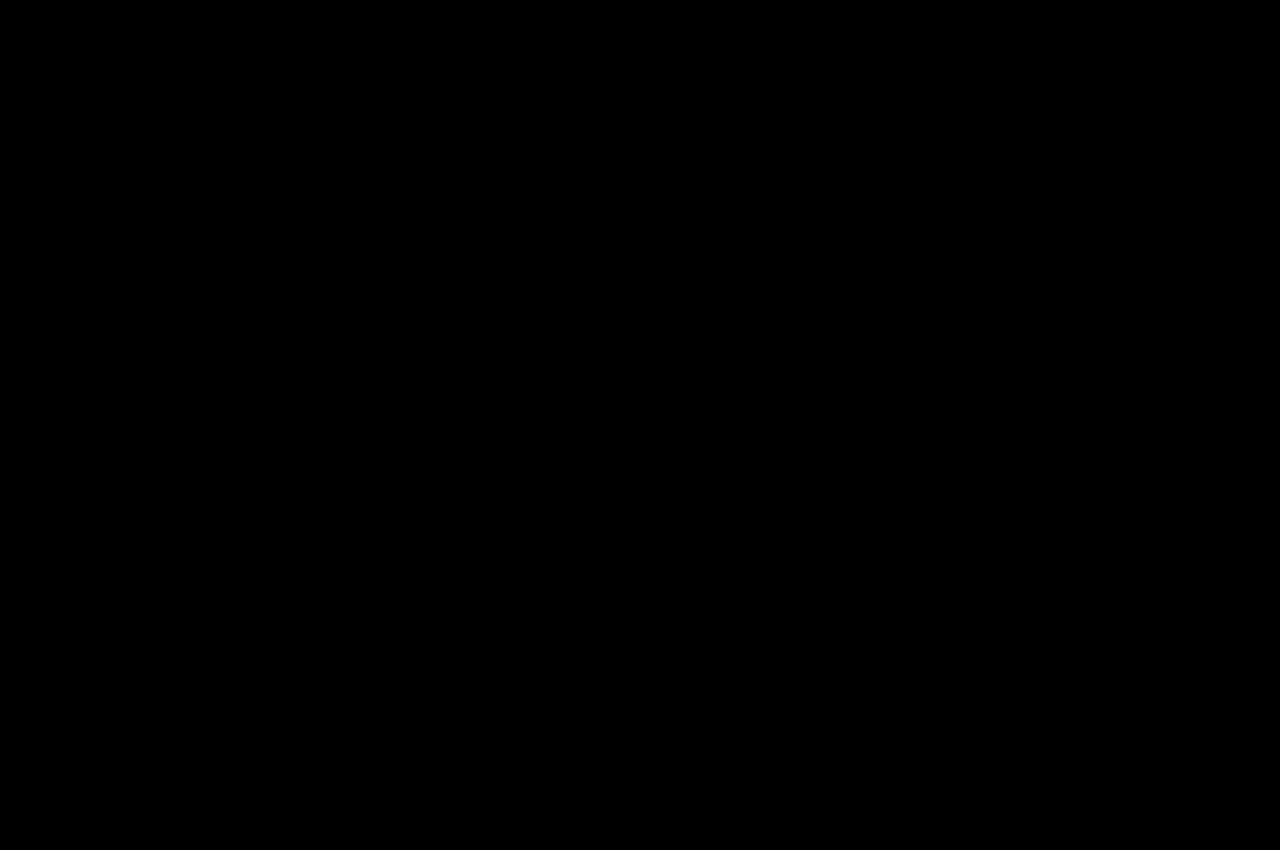
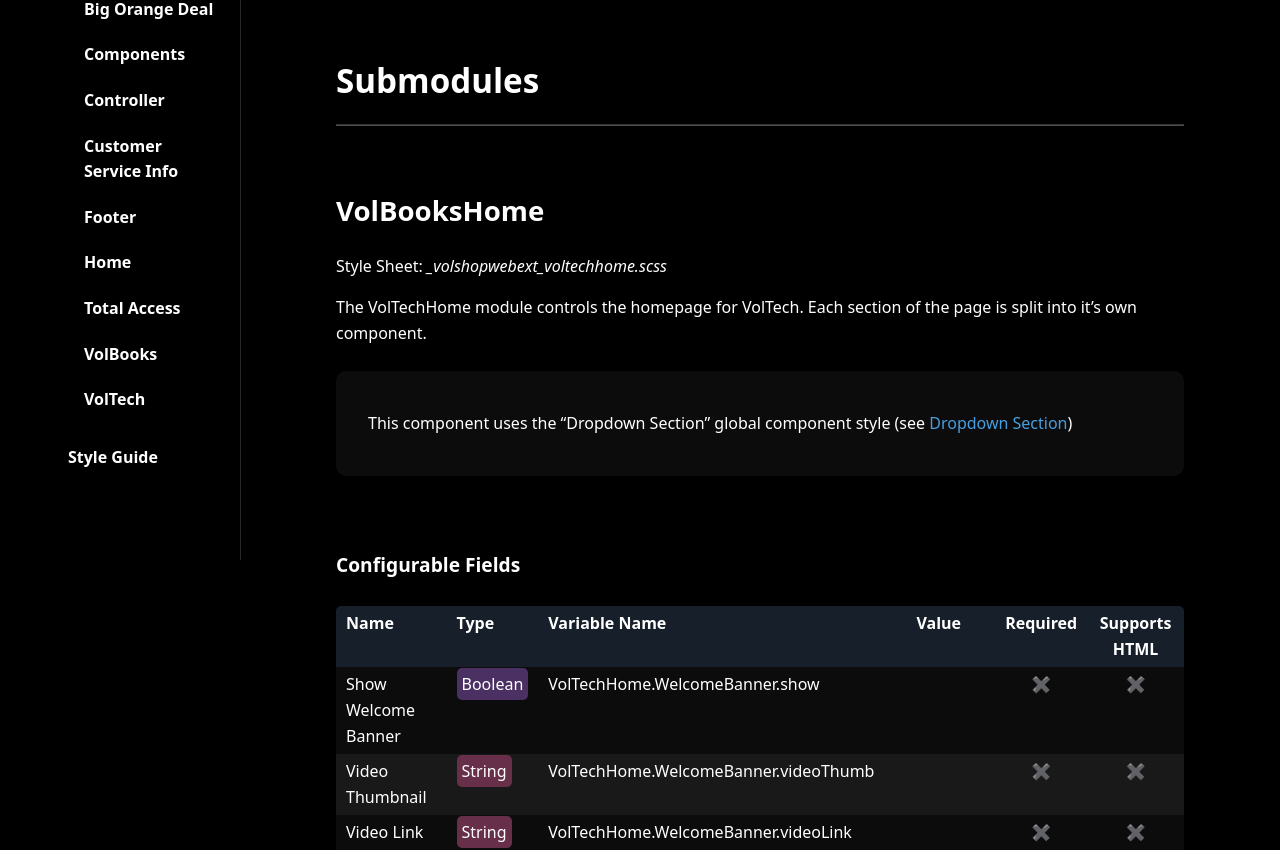
Before and after one commit to VolShop-UTK/volshop-utk.github.io, a React (Vite) app: page /extension/modules/voltech in a window 1280 px wide. Before the commit this address had no page. Shown: the part 240-1090 px from the top of the page. Before the commit the page ends 800 px from the top, so only its background shows below. Built offline with nearby package versions, Linux system fonts and the light colour scheme.

Commit message:
started voltech

```diff
--- a/src/App.jsx
+++ b/src/App.jsx
@@ -17,6 +17,7 @@ import Footer from './pages/ExtensionPage/Modules/Footer.jsx';
 import ModulesHome from './pages/ExtensionPage/Modules/ModulesHome.jsx';
 import TotalAccess from './pages/ExtensionPage/Modules/TotalAccess.jsx';
 import VolBooks from './pages/ExtensionPage/Modules/VolBooks.jsx';
+import VolTech from './pages/ExtensionPage/Modules/VolTech.jsx';
 
 function App() {
     document.querySelectorAll('h2, h3, h4, h5, h6').forEach(function (header) {
@@ -44,6 +45,7 @@ function App() {
                     <Route path='modules/home' element={<ModulesHome />} />
                     <Route path='modules/total-access' element={<TotalAccess />} />
                     <Route path='modules/volbooks' element={<VolBooks />} />
+                    <Route path='modules/voltech' element={<VolTech />} />
 
                     <Route path='style-guidelines' element={<StyleGuide />} />
                     <Route path='components' element={<Components />} />
--- /dev/null
+++ b/src/pages/ExtensionPage/Modules/VolTech.jsx
@@ -0,0 +1,79 @@
+import React from 'react';
+import Heading from '../../../components/Heading';
+import Submodule from '../../../components/submodule/Submodule';
+
+function VolTech() {
+    let submodules = [
+        {
+            name: 'VolBooksHome',
+            styleSheet: '_volshopwebext_voltechhome.scss',
+            description:
+                'The VolTechHome module controls the homepage for VolTech. Each section of the page is split into it’s own component.',
+            callout:
+                'This component uses the “Dropdown Section” global component style (see [Dropdown Section](/extension/components#dropdown))',
+            configFields: [
+                {
+                    name: 'Show Welcome Banner',
+                    type: 'Boolean',
+                    varName: 'VolTechHome.WelcomeBanner.show',
+                },
+                {
+                    name: 'Video Thumbnail',
+                    type: 'String',
+                    varName: 'VolTechHome.WelcomeBanner.videoThumb',
+                },
+                {
+                    name: 'Video Link',
+                    type: 'String',
+                    varName: 'VolTechHome.WelcomeBanner.videoLink',
+                },
+                {
+                    name: 'Show Apple Banner',
+                    type: 'String',
+                    varName: 'VolTechHome.AppleBanner.videoLink',
+                },
+                {
+                    name: 'Navbar Link',
+                    type: 'Array',
+                    varName: 'VolTechHome.Navbar.links',
+                    children: [
+                        {
+                            name: 'Label',
+                            type: 'String',
+                            varName: 'label',
+                        },
+                        {
+                            name: 'Link',
+                            type: 'String',
+                            varName: 'link',
+                        },
+                    ],
+                },
+            ],
+            notes: '- Each of the "Show" check-boxes determines whether the section or component is shown on the homepage.\n- The Device/Software Service field in the Technology Service Center Array determines what pricing table the item goes into\n- **Make sure to separate paragraphs in individual <p> tags. It will automatically space and format them. Similarly, the FAQs can handle ordered list, unordered lists, and tables without any additional CSS (see [Dropdown Section](/extension/components#dropdown)).**',
+        },
+    ];
+
+    return (
+        <>
+            <div>
+                <Heading level={1} id='aboutus'>
+                    VolTech Module
+                </Heading>
+            </div>
+
+            <div>
+                <Heading level={3} id='submodules'>
+                    Submodules
+                </Heading>
+                <hr />
+
+                {submodules.map((module, idx) => (
+                    <Submodule props={module} key={idx} />
+                ))}
+            </div>
+        </>
+    );
+}
+
+export default VolTech;
--- a/src/pages/ExtensionPage/SideNav.jsx
+++ b/src/pages/ExtensionPage/SideNav.jsx
@@ -114,7 +114,16 @@ function SideNav() {
                                     VolBooks
                                 </Link>
                             </li>
-                            <li>VolTech</li>
+                            <li>
+                                <Link
+                                    to='/extension/modules/voltech'
+                                    className={`sidebar-link ${
+                                        activeLink === 'voltech' ? 'active' : ''
+                                    }`}
+                                    onClick={() => handleLinkClick('voltech')}>
+                                    VolTech
+                                </Link>
+                            </li>
                         </ul>
                     </li>
                     <li>Style Guide</li>
```
